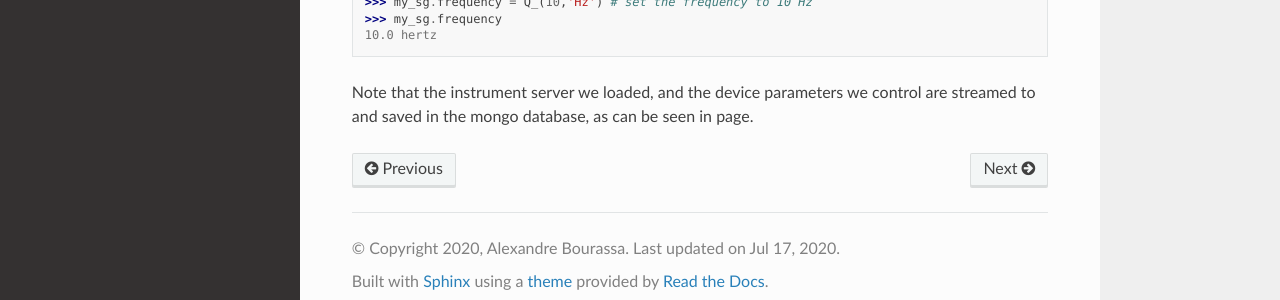
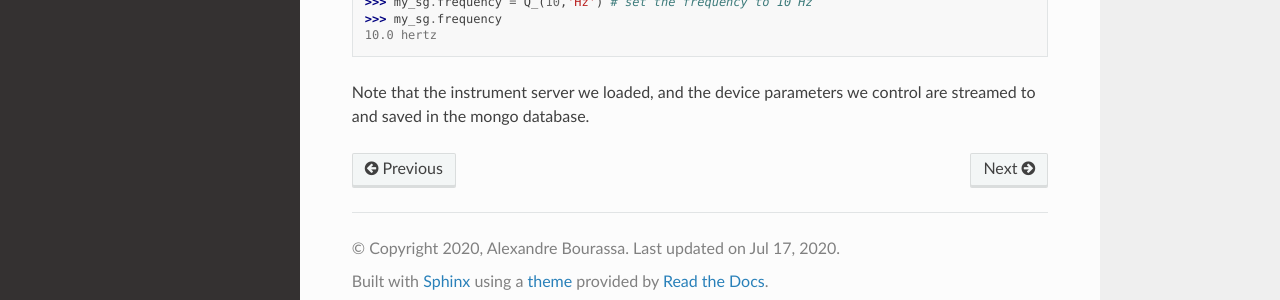
Before and after one commit to nspyre-org/nspyre, a Sphinx documentation site: the page built from docs/instrument_server.rst, in a window 1280 px wide and 900 px high, scrolled down 779 px. Shown: the part 582-882 px from the top of the window. Built offline with Sphinx 7.4.7 and the Read the Docs theme 2.0.0, drawn with Linux system fonts in a browser that asks for light colours.

Commit message:
Update instrument_server.rst

```diff
--- a/docs/instrument_server.rst
+++ b/docs/instrument_server.rst
@@ -69,4 +69,4 @@ Available devices:  ['my_sg', 'osc']
 10.0 hertz
 
 Note that the instrument server we loaded, and the device parameters we control are
-streamed to and saved in the mongo database, as can be seen in page.
+streamed to and saved in the mongo database.
```
